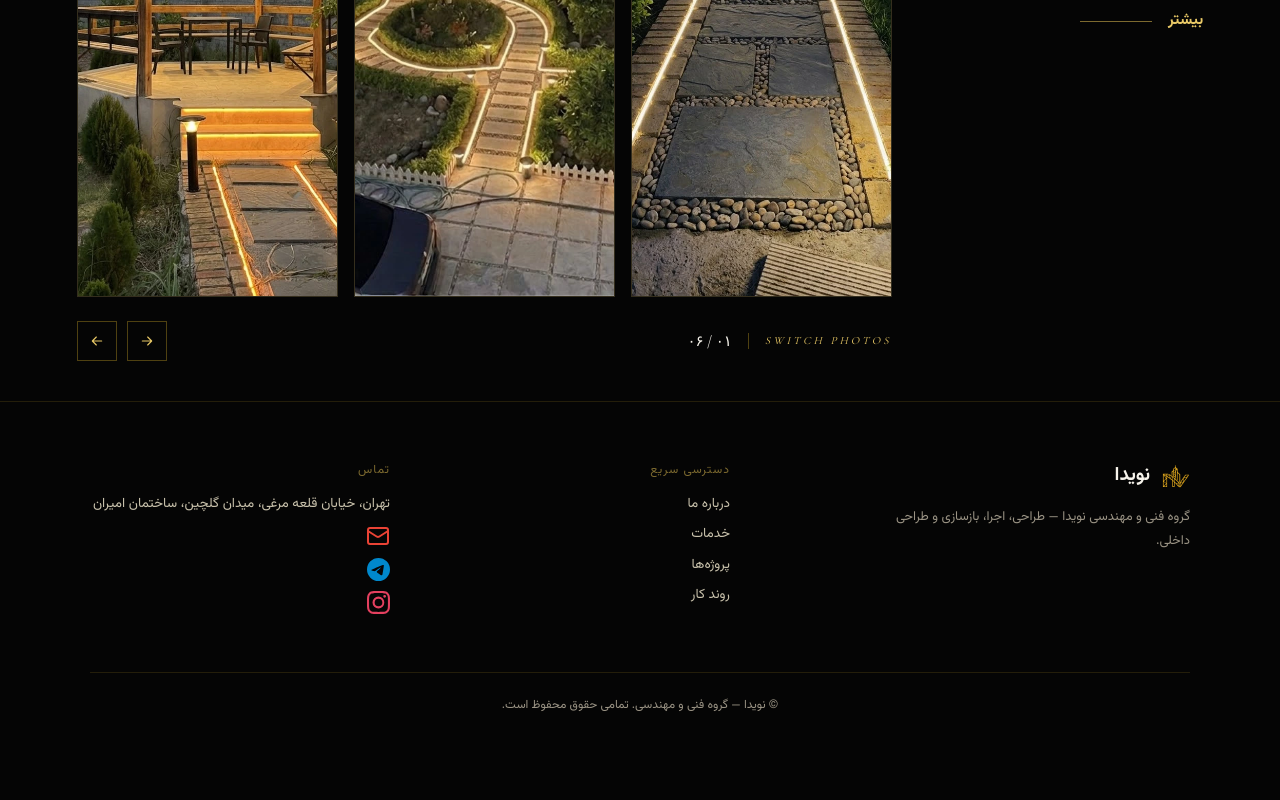
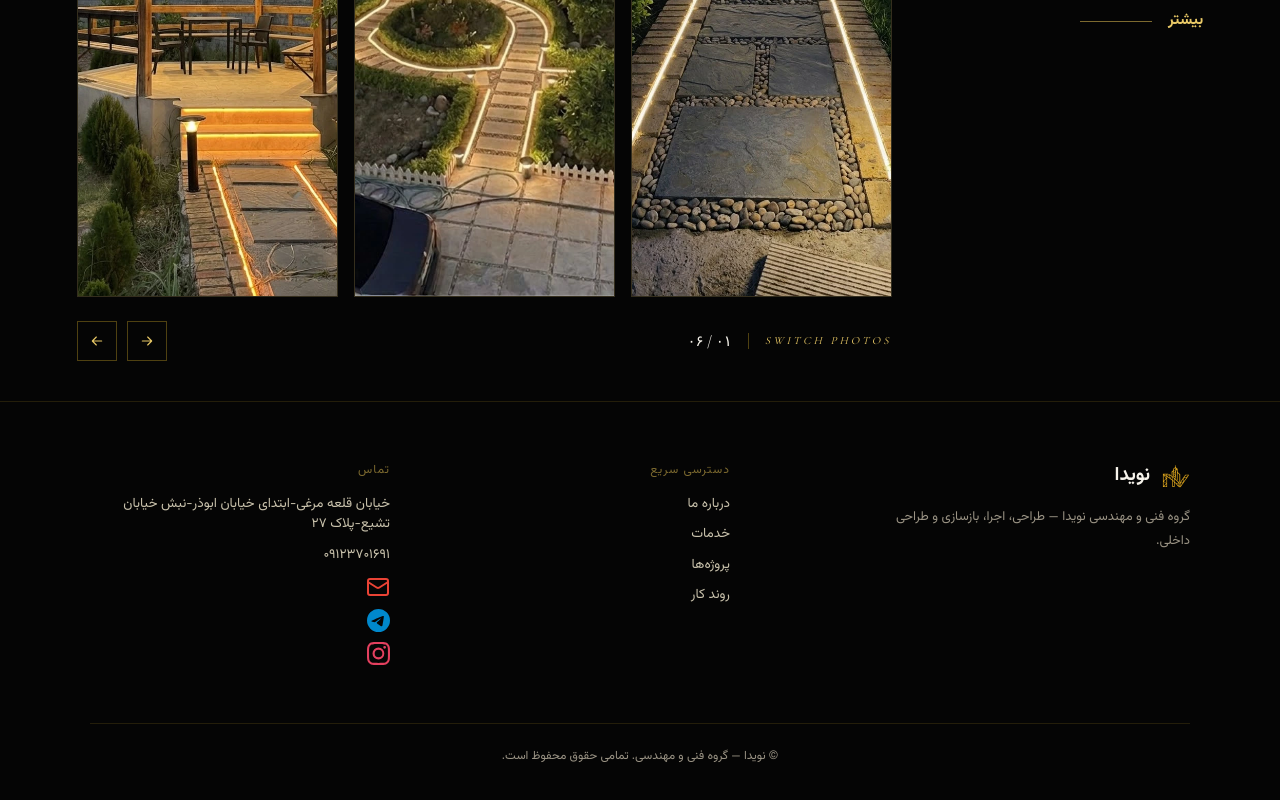
Before and after one commit to parhamGithub/navida, a Next.js app: page /projects in a window 1280 px wide. Shown: the part 777-1577 px from the top of the page. Before the commit the page ends 1550 px from the top, so only its background shows below. Built offline with nearby package versions, Linux system fonts and the light colour scheme.

Commit message:
added the links for the contact section in the footer and removed unnacessary production data

```diff
--- a/app/data/content.tsx
+++ b/app/data/content.tsx
@@ -14,6 +14,7 @@ export const EASE: CubicBezier = [0.65, 0, 0.35, 1];
 
 export const PHONE_NUMBER: string = "۰۹۱۲۳۷۰۱۶۹۱";
 export const PHONE_HREF: string = "tel:+989123701691";
+export const TELEGRAM_HREF: string = "tg://resolve?phone=989123701691";
 
 export const NAV_LINKS: NavLink[] = [
   { href: "/", label: "خانه" },
@@ -155,106 +156,6 @@ export const PROJECTS: Project[] = [
     description:
       "یک ویلای مدرن با طراحی پلکانی و نورپردازی که با طبیعت اطراف خود هماهنگ است.",
   },
-  // {
-  //   mainImage: {
-  //     image: "/projects/IMG_4275.webp",
-  //     alt: "مجتمع مسکونی گلچین",
-  //     aspect: "aspect-[16/10] md:col-span-2",
-  //   },
-  //   images: [
-  //     {
-  //       image: "/projects/IMG_4275.webp",
-  //       alt: "مجتمع مسکونی گلچین",
-  //       aspect: "aspect-[16/10] md:col-span-2",
-  //     },
-  //   ],
-  //   title: "مجتمع مسکونی گلچین",
-  //   category: "اجرا و ساخت",
-  //   aspect: "aspect-[16/10] md:col-span-2",
-  //   num: "02",
-  //   description:
-  //     "یک مجتمع مسکونی با طراحی مدرن و امکانات رفاهی کامل، واقع در قلب شهر.",
-  // },
-  // {
-  //   mainImage: {
-  //     image: "/projects/IMG_4275.webp",
-  //     alt: "مجتمع مسکونی گلچین",
-  //     aspect: "aspect-[16/10] md:col-span-2",
-  //   },
-  //   images: [
-  //     {
-  //       image: "/projects/IMG_2716.webp",
-  //       alt: "بازسازی دفتر مرکزی",
-  //       aspect: "aspect-[3/4]",
-  //     },
-  //   ],
-  //   title: "بازسازی دفتر مرکزی",
-  //   category: "بازسازی و نوسازی",
-  //   aspect: "aspect-[3/4]",
-  //   num: "03",
-  //   description:
-  //     "بازسازی دفتر مرکزی یک شرکت با تمرکز بر بهبود بهره‌وری و زیبایی محیط کار.",
-  // },
-  // {
-  //   mainImage: {
-  //     image: "/projects/IMG_4275.webp",
-  //     alt: "مجتمع مسکونی گلچین",
-  //     aspect: "aspect-[16/10] md:col-span-2",
-  //   },
-  //   images: [
-  //     {
-  //       image: "/projects/IMG_2262.webp",
-  //       alt: "کافه‌رستوران باغ",
-  //       aspect: "aspect-[4/5]",
-  //     },
-  //   ],
-  //   title: "کافه‌رستوران باغ",
-  //   category: "طراحی داخلی",
-  //   aspect: "aspect-[4/5]",
-  //   num: "04",
-  //   description:
-  //     "طراحی داخلی کافه‌رستوران باغ با تمرکز بر ایجاد فضایی دلنشین و دعوت‌کننده برای مشتریان.",
-  // },
-  // {
-  //   mainImage: {
-  //     image: "/projects/IMG_4275.webp",
-  //     alt: "مجتمع مسکونی گلچین",
-  //     aspect: "aspect-[16/10] md:col-span-2",
-  //   },
-  //   images: [
-  //     {
-  //       image: "/projects/IMG_1953.webp",
-  //       alt: "ویلای مدرن لواسان",
-  //       aspect: "aspect-[4/5]",
-  //     },
-  //   ],
-  //   title: "ویلای مدرن لواسان",
-  //   category: "معماری و اجرا",
-  //   aspect: "aspect-[4/5]",
-  //   num: "05",
-  //   description:
-  //     "یک ویلای مدرن در لواسان با طراحی مینیمال و استفاده از متریال‌های با کیفیت برای ایجاد فضایی لوکس و راحت.",
-  // },
-  // {
-  //   mainImage: {
-  //     image: "/projects/IMG_4275.webp",
-  //     alt: "مجتمع مسکونی گلچین",
-  //     aspect: "aspect-[16/10] md:col-span-2",
-  //   },
-  //   images: [
-  //     {
-  //       image: "/projects/IMG_1834.webp",
-  //       alt: "نوسازی خانه‌ی قدیمی",
-  //       aspect: "aspect-[16/10] md:col-span-2",
-  //     },
-  //   ],
-  //   title: "نوسازی خانه‌ی قدیمی",
-  //   category: "بازسازی و نوسازی",
-  //   aspect: "aspect-[16/10] md:col-span-2",
-  //   num: "06",
-  //   description:
-  //     "بازسازی یک خانه‌ی قدیمی با هدف حفظ ارزش‌های تاریخی و ارتقاء کیفیت زندگی ساکنان.",
-  // },
 ];
 
 export const FOOTER_QUICK_LINKS: NavLink[] = [
@@ -265,7 +166,8 @@ export const FOOTER_QUICK_LINKS: NavLink[] = [
 ];
 
 export const FOOTER_CONTACT_ITEMS: ContactItem[] = [
-  { label: "تهران، خیابان قلعه مرغی، میدان گلچین، ساختمان امیران" },
+  { label: "خیابان قلعه مرغی-ابتدای خیابان ابوذر-نبش خیابان تشیع-پلاک ۲۷" },
+  { label: PHONE_NUMBER, href: PHONE_HREF },
   {
     label: (
       <span className="text-[#ea4335]">
@@ -280,7 +182,7 @@ export const FOOTER_CONTACT_ITEMS: ContactItem[] = [
         <BsTelegram size={23} />
       </span>
     ),
-    href: "#",
+    href: TELEGRAM_HREF,
   },
   {
     label: (
@@ -288,6 +190,6 @@ export const FOOTER_CONTACT_ITEMS: ContactItem[] = [
         <BsInstagram size={23} />
       </span>
     ),
-    href: "#",
+    href: "https://www.instagram.com/mohammad_navid96?igsi=aDVpanBmOWEzOWd5",
   },
 ];
```
